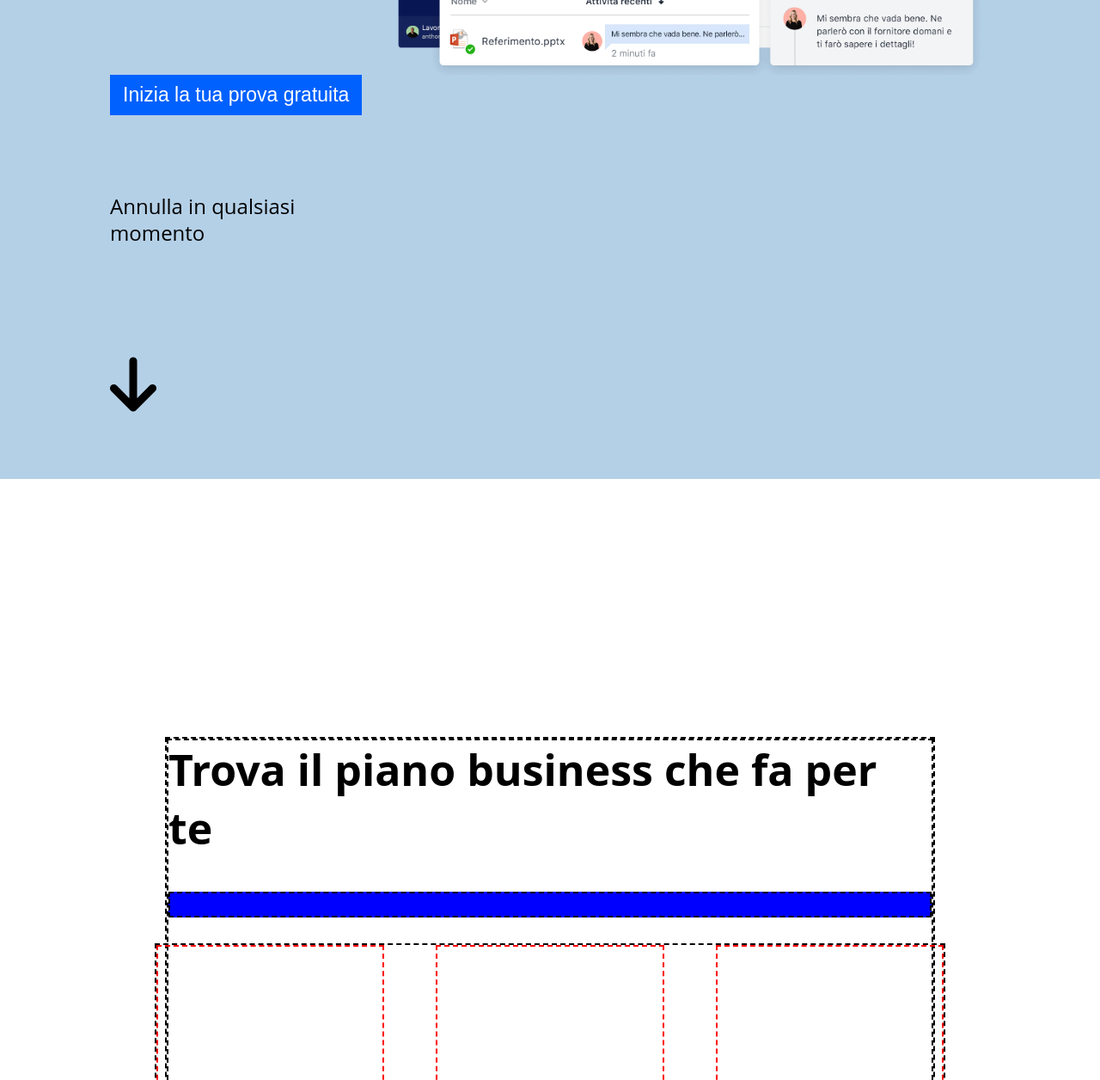
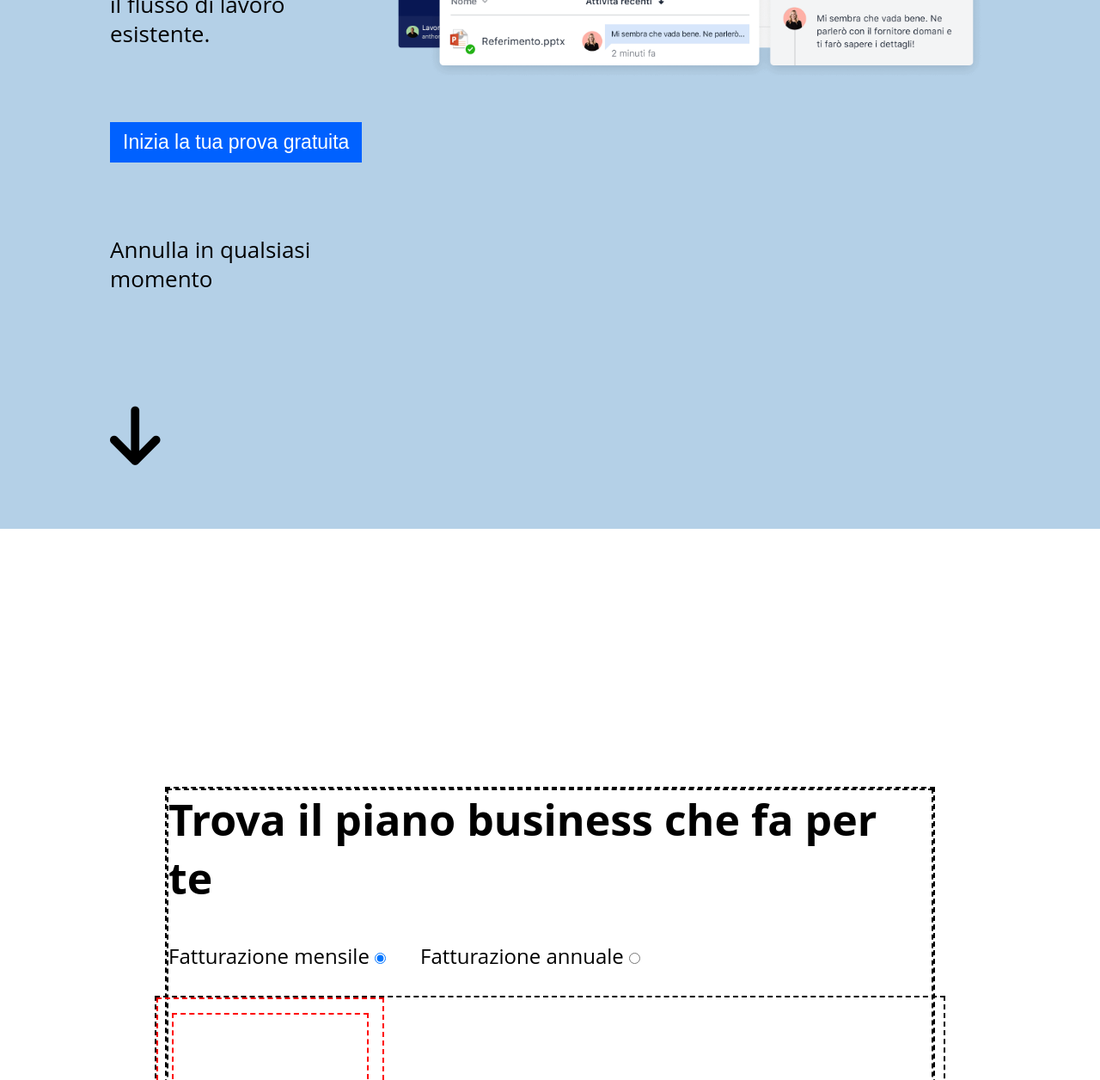
Before and after one commit to BiagioCaputo/htmlcss-dropbox, a plain HTML site: page index.html in a window 1280 px wide. Shown: the part 1267-2523 px from the top of the page at 86% size. Drawn offline with Linux system fonts and the light colour scheme.

Commit message:
aggiunti radio button da rifinire

```diff
--- a/css/style.css
+++ b/css/style.css
@@ -63,33 +63,32 @@ h1{
     margin-bottom: 50px;
 }
 
-.jumbotron{
-    min-height: 350px;
-}
-
 .jumbotron-description{
     flex-basis: 30%;
-    font-size: 24px;
+    font-size: 26px;
     line-height: 1.3;
 }
 .jumbotron-description >*{
-    margin-bottom: 90px;
+    margin-bottom: 85px;
 }
 
 .jumbotron-description .fa-2xl{
     font-size: 3em;
-    margin-top: 70px;
+    margin-top: 80px;
 
 }
 
 .jumbotron-img-box{
     flex-basis: 70%;
     position: relative;
+
 }
 
 .jumbo-img{
     max-width: 100%;
+    display: block;
     position:absolute;
+    top:0;
 
 }
 /*main*/
@@ -103,6 +102,17 @@ h1{
 .business-plans-box{
 
 }
+
+.selection-facturation{
+    justify-content: flex-start;
+    gap:40px;
+    font-size: 24px;
+}
+
+
+
+
+
 .section-business h2{
     font-size: 50px;
     margin-bottom: 40px;
--- a/index.html
+++ b/index.html
@@ -37,13 +37,29 @@
         <section class="section-business container border">
             <div class="business-plans-box border">
                 <h2>Trova il piano business che fa per te</h2>
-                <div class="selection-facturation border blu">
+                <div class="selection-facturation flex">
+                    <label class="facturarion-mode">Fatturazione mensile
+                        <input type="radio" checked="checked">
+                        <span class="checkmark"></span>
+                      </label>
+
+                      <label class="facturarion-mode">Fatturazione annuale
+                        <input type="radio">
+                        <span class="checkmark"></span>
+                      </label>
 
                 </div>
 
                 <div class="list-plans border flex">
                     <div class="col border-red">
                         <div class="card">
+                            <div class="group-type">
+
+                            </div>
+                            <div class="name-type">
+
+                            </div>
+                            <div class=""
 
                         </div>
                     </div>
```
